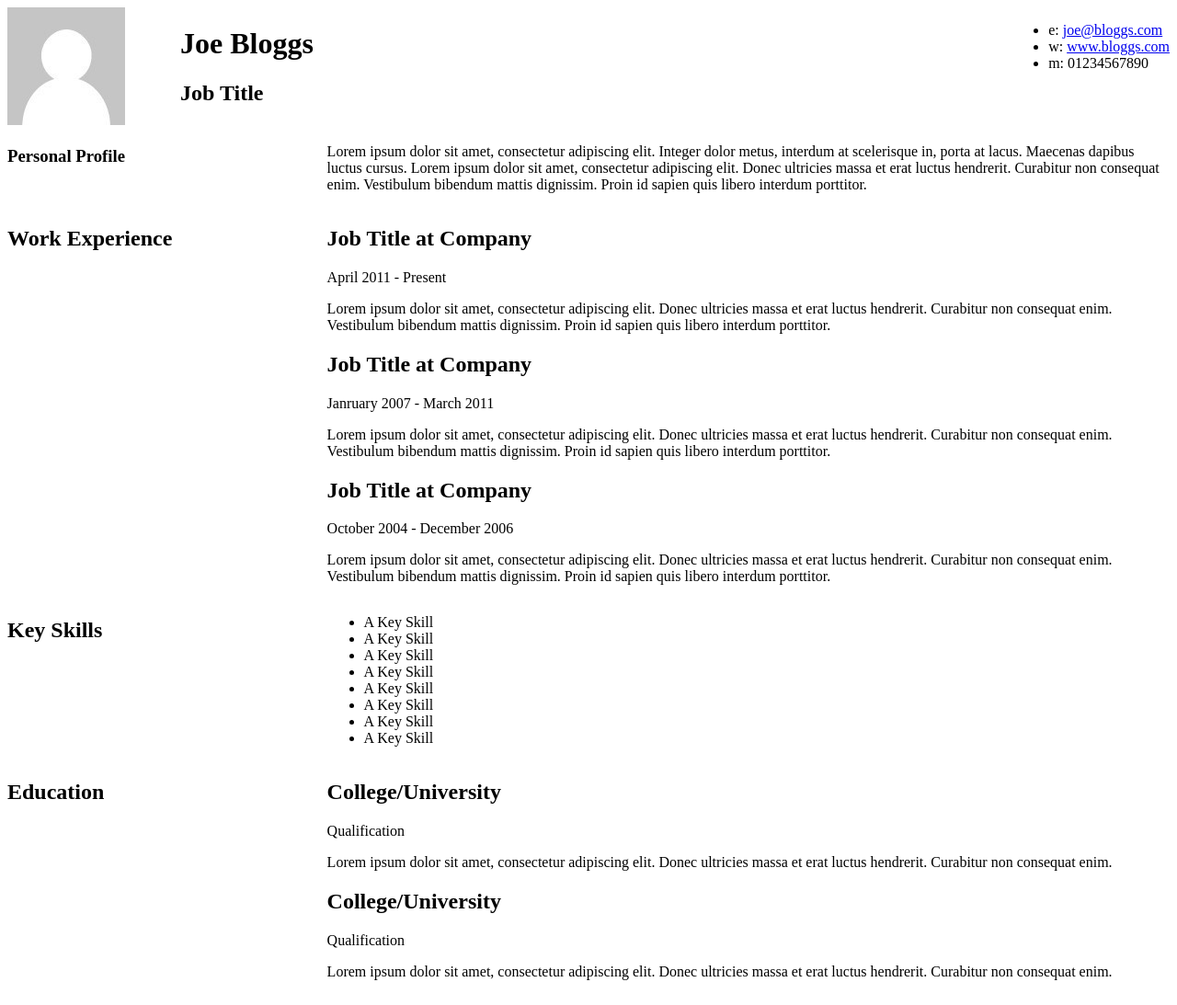
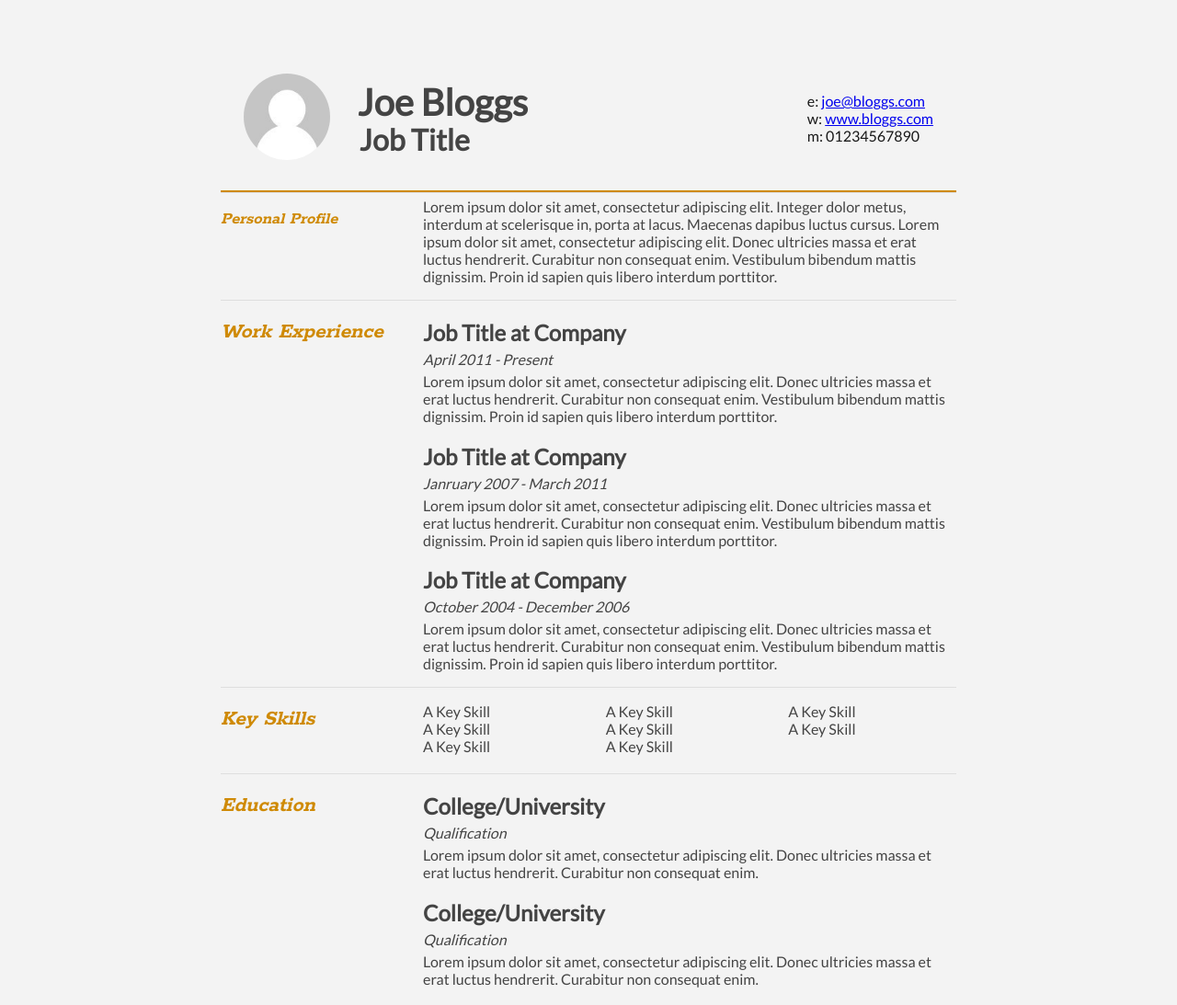
Before and after one commit to Kenzie-Academy-Brasil-Developers/estilizar-curriculo-sprint-2-matheusblm, a plain HTML site: page index.html in a window 1280 px wide. Shown: the whole page at 92% size. Drawn offline with Linux system fonts and the light colour scheme.

Commit message:
Alteração no layout da pagina

```diff
--- a/index.html
+++ b/index.html
@@ -9,6 +9,9 @@
 <link rel="preconnect" href="https://fonts.gstatic.com">
 <link href='https://fonts.googleapis.com/css?family=Rokkitt:400,700|Lato:400,300' rel='stylesheet' type='text/css'>
 <link type="text/css" rel="stylesheet" href="style.css">
+<link rel="preconnect" href="https://fonts.googleapis.com">
+<link rel="preconnect" href="https://fonts.gstatic.com" crossorigin>
+<link href="https://fonts.googleapis.com/css2?family=Lato:wght@100&family=Rokkitt:wght@100&display=swap" rel="stylesheet">
 
 <!--[if lt IE 9]>
 <script src="//html5shiv.googlecode.com/svn/trunk/html5.js"></script>
--- a/style.css
+++ b/style.css
@@ -1,11 +1,49 @@
+
 .clear {
 	clear: both;
+}
+html, body{
+	font-family: 'Lato', sans-serif;;
+	background-color: #f3f3f3;
+	font-size: 16px;
+	color: #444444;
+
+}
+#cv {
+	width: 90%;
+	max-width: 800px;
+	margin: 30px auto;
+}
+
+.mainDetails{
+	padding: 30px 25px;
+	border-bottom: 2px solid #cf8a05;
+
+
+}
+
+#name h1{
+	font-size: 2.5em;
+	margin-bottom: -3px;
+}
+#name h2{
+	font-size: 2em;
+	margin-top: 0px;
+	margin-left: 2px;
+	margin-bottom: 0px;
 }
 
 #headshot {
 	width: 12.5%;
 	float: left;
 	margin-right: 30px;
+}
+
+#headshot img{
+	border-radius: 50px;
+	height: auto;
+	width: 100%;
+	margin-top: 20px;
 }
 
 #name {
@@ -16,12 +54,47 @@
 	float: right;
 }
 
+#contactDetails ul{
+	list-style: none;
+	color: #181818;
+	margin-top: 40px;
+}
+section{
+	border-top: 1px ridge #dedede;
+}
 .sectionTitle {
 	float: left;
 	width: 25%;
+	color: #cf8a05;
+	font-style: italic;
+	font-family: 'Rokkitt', Arial, Helvetica, sans-serif;
 }
 
 .sectionContent {
 	float: right;
 	width: 72.5%;
+
 }
+
+.sectionContent h2{
+	color: #444444;
+	margin-bottom: 0px;
+}
+
+.subDetails{
+	color: #444444;
+	font-style: italic;
+	margin-top: 0px;
+	margin-bottom: 5px;
+}
+
+.sectionContent p{
+	margin-top: 5px;
+}
+
+.keySkills{
+	list-style-type: none;
+	column-count: 3;
+	margin-bottom: 20px;
+	padding-left: 0px;
+}
```
